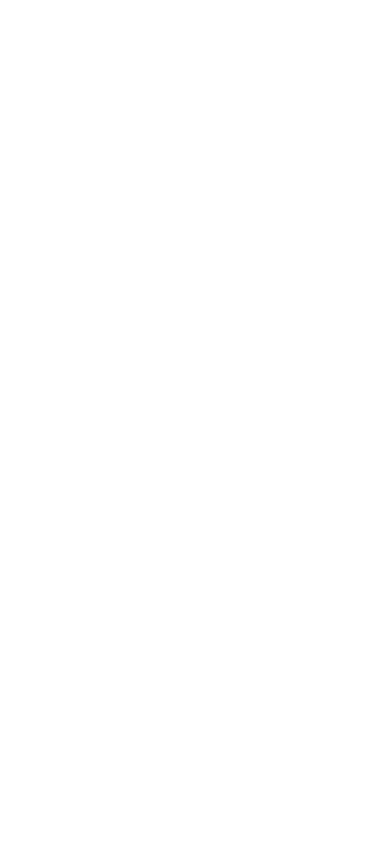
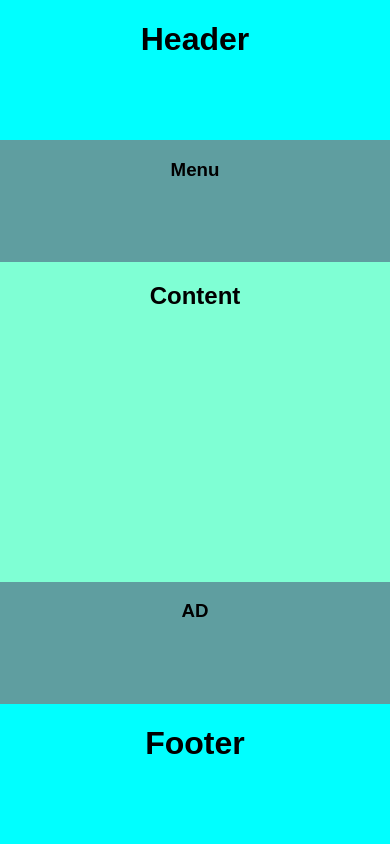
Before and after one commit to JayantGoel001/Holy-Grail-Layout, a plain HTML site: page index.html in a window 390 px wide. Drawn offline with Linux system fonts and the light colour scheme; a web font is replaced by a local one.

Commit message:
Initial Commit

```diff
--- a/index.html
+++ b/index.html
@@ -10,10 +10,21 @@
 </head>
 <body>
     <header>
-
+        <h1>Header</h1>
     </header>
     <section>
-
+        <aside>
+            <h1>Menu</h1>
+        </aside>
+        <main>
+            <h1>Content</h1>
+        </main>
+        <aside>
+            <h1>AD</h1>
+        </aside>
     </section>
+    <footer>
+        <h1>Footer</h1>
+    </footer>
 </body>
 </html>
--- a/styles.css
+++ b/styles.css
@@ -0,0 +1,42 @@
+body{
+    font-family: 'Days One',sans-serif;
+    margin: 0;
+    display: flex;
+    flex-direction: column;
+    justify-content:space-between;
+    height: 100vh;
+}
+h1{
+    text-align: center;
+}
+header,footer{
+    height: 140px;
+    background-color: aqua;
+}
+section{
+    display: flex;
+    justify-content: space-between;
+    flex-grow: 1;
+}
+aside{
+    width: 25%;
+    background-color: cadetblue;
+}
+main{
+    background-color: aquamarine;
+    width: 50%;
+}
+
+@media (max-width: 1200px) {
+    section{
+        flex-direction: column;
+    }
+    section>*{
+        width: 100%;
+        flex-grow: 1;
+        min-height: 100px;
+    }
+    main{
+        flex-grow: 4;
+    }
+}
```
